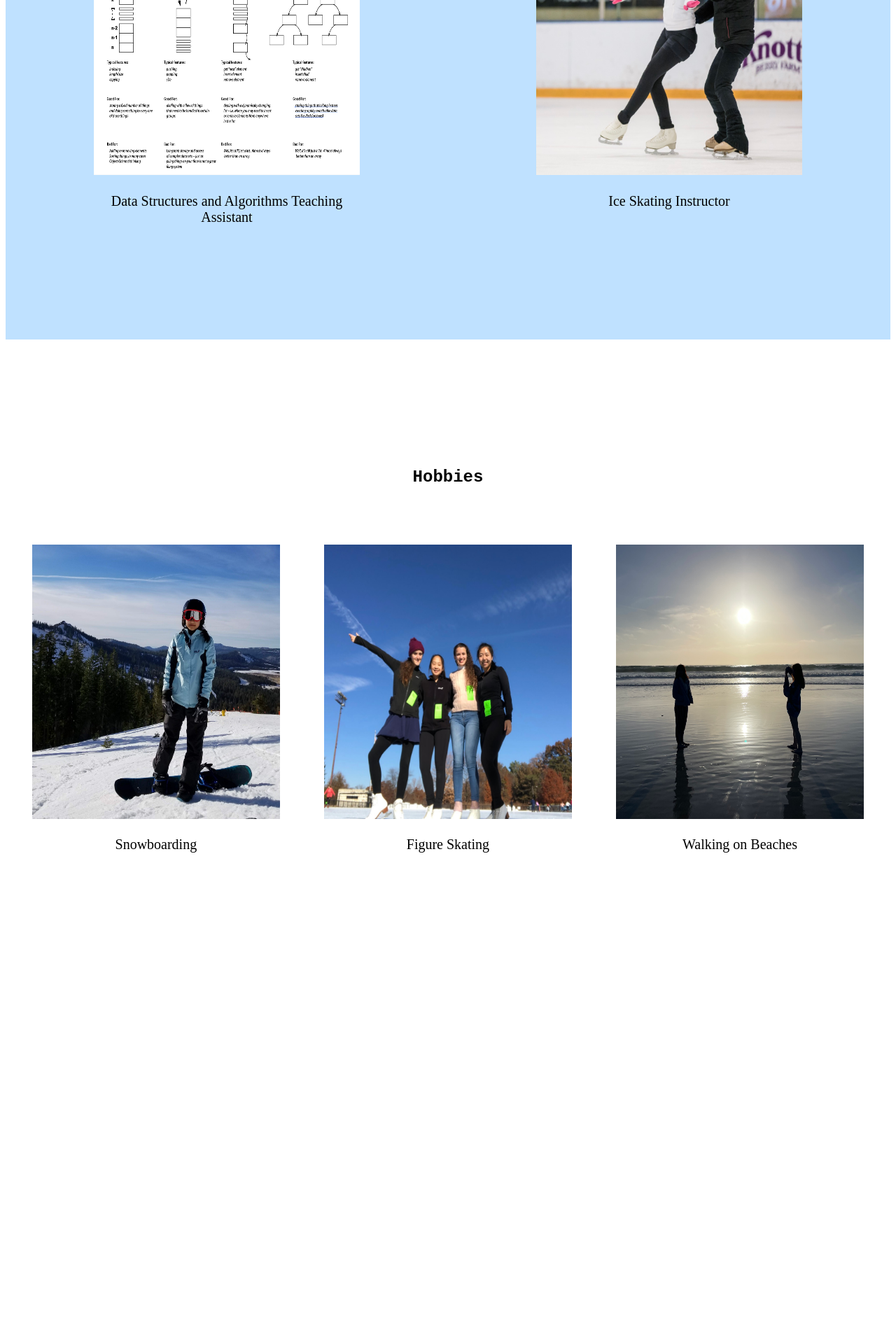
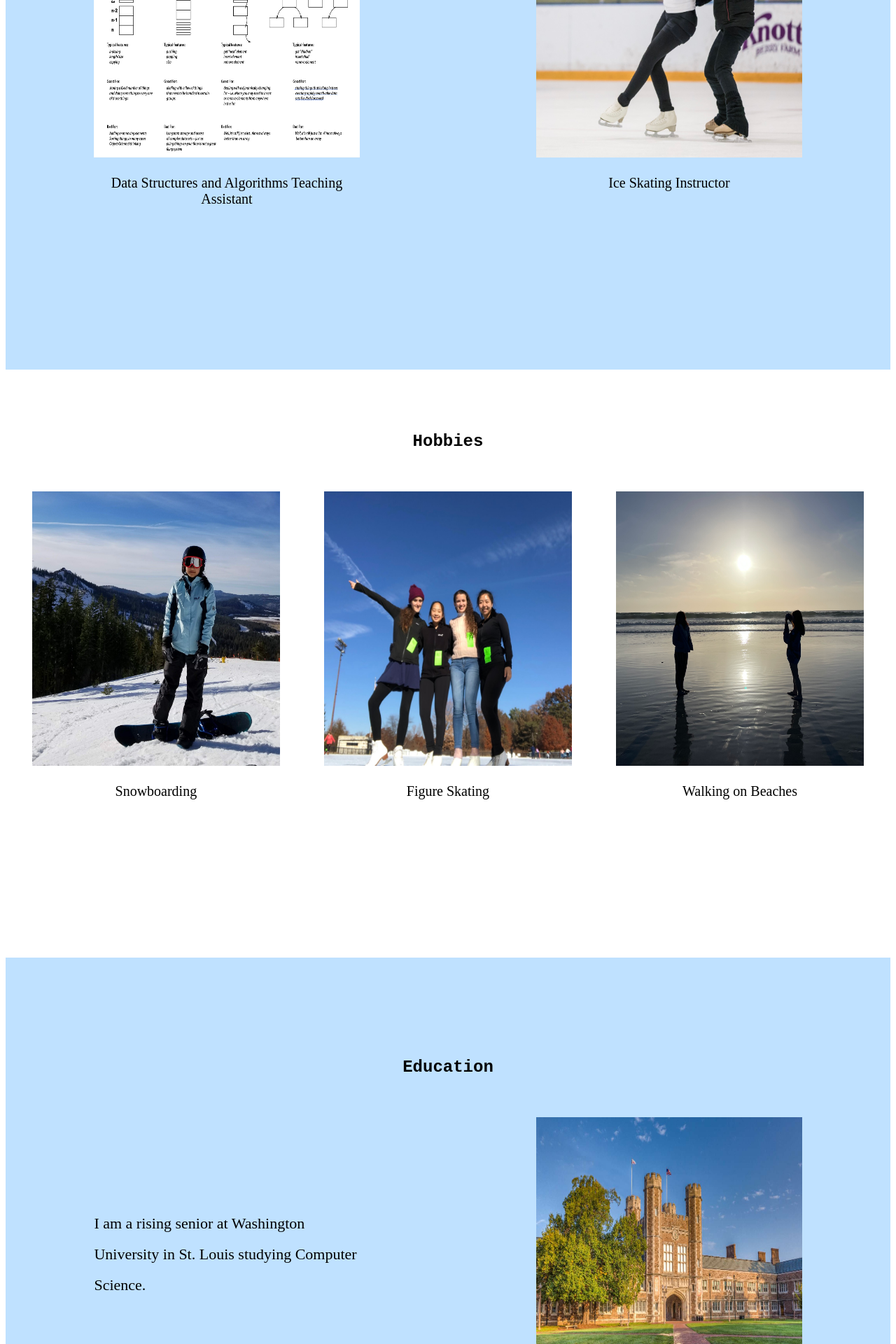
Before and after one commit to MLH-Fellowship/project-ssquad, a Flask app: page /aboutSally in a window 1280 px wide. Shown: the part 1160-3080 px from the top of the page at 70% size. Before the commit the page ends 2378 px from the top, so only its background shows below. Run offline with Flask 2, Linux system fonts and the light colour scheme.

Commit message:
education added

```diff
--- a/app/static/styles/sally.css
+++ b/app/static/styles/sally.css
@@ -37,16 +37,28 @@ img {
 #work{
     min-height: 100vh;
     background-color: rgb(191, 225, 255);
+    /*box-sizing:border-box;*/
+    padding-top: 5%;
+
 }
 h2{
-    padding-top: 5%;
+
+
+    /*margin-top: 2%;*/
+    /*left: 50%;*/
+    /*top:2%;*/
     text-align: center;
+    padding-bottom: 3%;
+    /*width: 50%;
+    margin: 0 auto;*/
     font-family:'Courier New', Courier, monospace;
+    position: relative;
+    /*box-sizing:border-box;*/
 
 }
 #work .work-column{
     float: left;
-    margin-top: 5%;
+    /*top: 2%;*/
     margin-left: 10%;
     margin-right: 10%;
     width: 30%;
@@ -54,6 +66,7 @@ h2{
 
     position: relative;
     overflow: hidden;
+    /*box-sizing:border-box;*/
     /*border-radius: 50%;*/
 }
 
@@ -61,27 +74,32 @@ h2{
     float: left;
     text-align: center;
     font-size: 20px;
-    margin-top: 2%;
+    padding-top: 2%;
     margin-left: 10%;
     margin-right: 10%;
     width: 30%;
     height: 50%;
-
+    box-sizing:border-box;
     position: relative;
 }
 
 #hobbies{
+
     min-height: 100vh;
+    /*box-sizing:border-box;*/
+    padding-top: 0;
+    position: relative;
+    box-sizing:border-box;
 }
 
 #hobbies .hobby-column{
     float: left;
-    margin-top: 5%;
+    /*top: 3%;*/
     margin-left: 3%;
     margin-right: 2%;
     width: 28%;
     height: 50%;
-
+    box-sizing:border-box;
     position: relative;
     overflow: hidden;
     /*border-radius: 50%;*/
@@ -96,6 +114,31 @@ h2{
     margin-right: 2%;
     width: 28%;
     height: 50%;
-
+    /*box-sizing:border-box;*/
     position: relative;
 }
+
+#education{
+    min-height: 100vh;
+    background-color: rgb(191, 225, 255);
+    /*box-sizing:border-box;*/
+    /*padding-top:-1rem;*/
+
+}
+
+#education .education-column{
+    display:flex;align-items:center;
+    line-height: 2;
+    font-size: 22px;
+    float: left;
+    /*top: 5%;*/
+    margin-left: 10%;
+    margin-right: 10%;
+    width: 30%;
+    height: 50%;
+    vertical-align: middle;
+    position: relative;
+    overflow: hidden;
+    /*box-sizing:border-box;*/
+    /*border-radius: 50%;*/
+}
--- a/app/templates/index.html
+++ b/app/templates/index.html
@@ -104,13 +104,13 @@
         <div class="about">Who's the SSquad?</div>
         <div class="row">
             <div class="column">
-                <a href="http://0.0.0.0:5000/aboutSebas">
+                <a href="http://127.0.0.1:5000/aboutSebas">
                     <img src="./static/img/logo.jpg">
                 </a>
             </div>
 
             <div class="column">
-                <a href="http://0.0.0.0:5000/aboutSally">
+                <a href="http://127.0.0.1:5000/aboutSally">
                     <img src="./static/img/logo.jpg">
                 </a>
             </div>
--- a/app/templates/sally.html
+++ b/app/templates/sally.html
@@ -42,5 +42,15 @@
         <div class="hobby-label">Walking on Beaches</div>
     </section>
 
+    <section id="education">
+        <h2>Education</h2>
+        <div class="education-column">
+            I am a rising senior at Washington University in St. Louis studying Computer Science.
+        </div>
+        <div class="education-column">
+            <img src="./static/img/washu.jpg">
+        </div>
+    </section>
+
 </body>
 </html>
```
Also changed, not shown: app/static/img/washu.jpg (added).
